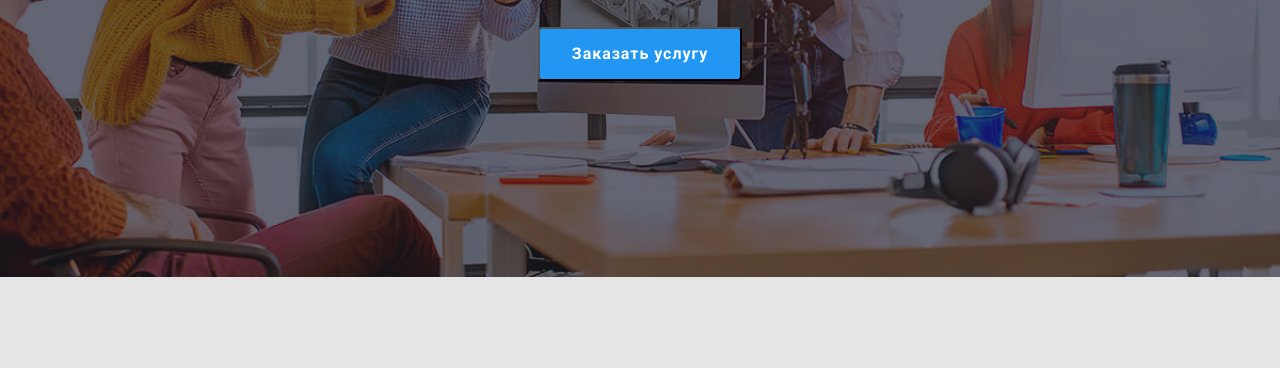
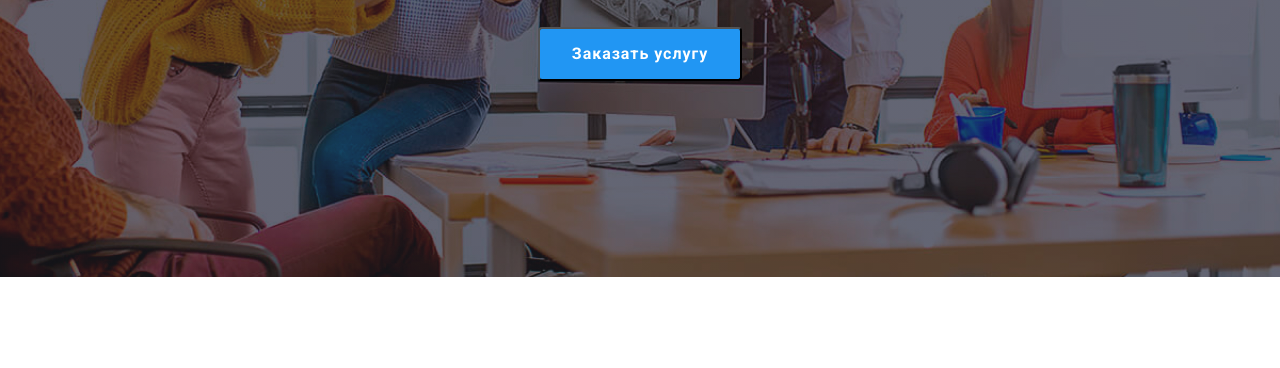
Before and after one commit to marina-khovrych/goit-markup-hw-07, a plain HTML site: page index.html in a window 1280 px wide. Shown: the part 403-771 px from the top of the page. Drawn offline with nearby package versions, Linux system fonts and the light colour scheme.

Commit message:
исправляет ошибки2

```diff
--- a/sass/utils/_general.scss
+++ b/sass/utils/_general.scss
@@ -1,3 +1,7 @@
+.page {
+
+    font-family: "Roboto", sans-serif;
+     }
 ul,
 a {
     list-style: none;
--- a/sass/utils/_variables.scss
+++ b/sass/utils/_variables.scss
@@ -2,9 +2,3 @@
     $primary-text-color: #212121;
     $primary-white-color: #FFFFFF;
     $footer-contacts-color: rgba(255, 255, 255, 0.6);
-
-    body {
-        background-color: #E5E5E5;
-        color: #212121;
-        font-family: "Roboto", sans-serif;
-         }
```
Also changed, not shown: css/main.css, css/main.min.css, 2 other files.
